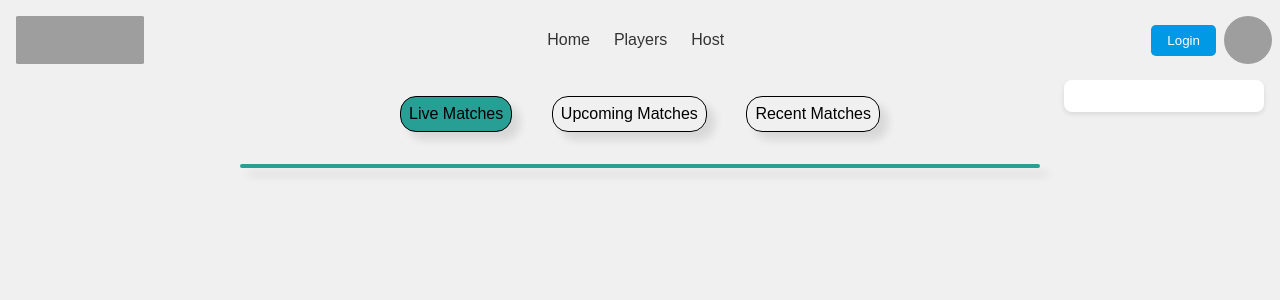
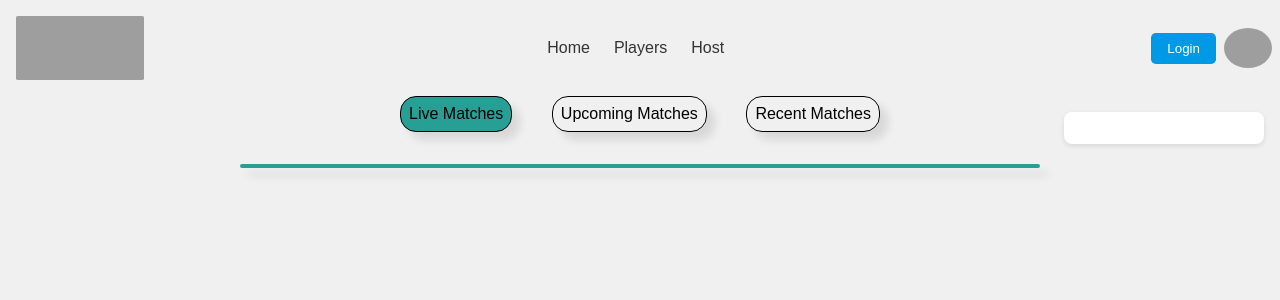
Before and after one commit to prax2712/Cricket-app, a Django app: page / in a window 1280 px wide. Shown: the top 300 px of the page. Run offline with Django 5.2, Linux system fonts and the light colour scheme; data that the repository does not hold is empty; grey boxes are pictures that could not be loaded.

Commit message:
Update home.css

```diff
--- a/liveHost/static/home.css
+++ b/liveHost/static/home.css
@@ -45,13 +45,13 @@
 
   .profile-button img {
     width: 3rem;
-    height: 3rem;
+    height: 2.5rem;
     border-radius: 50%;
   }
 
   .logo img {
     width: 8rem;
-    height: 3rem;
+    height: 4rem;
     border-radius: 2%;
   }
 
@@ -234,7 +234,7 @@
   }
   #profile-info {
     position: fixed;  /* Position fixed to stay in place on scroll */
-    top: 5rem;        /* Adjust top position as needed */
+    top: 7rem;        /* Adjust top position as needed */
     right: 1rem;      /* Space from right edge */
     width: 200px;     /* Adjust width as needed */
     background-color: #fff;
```
